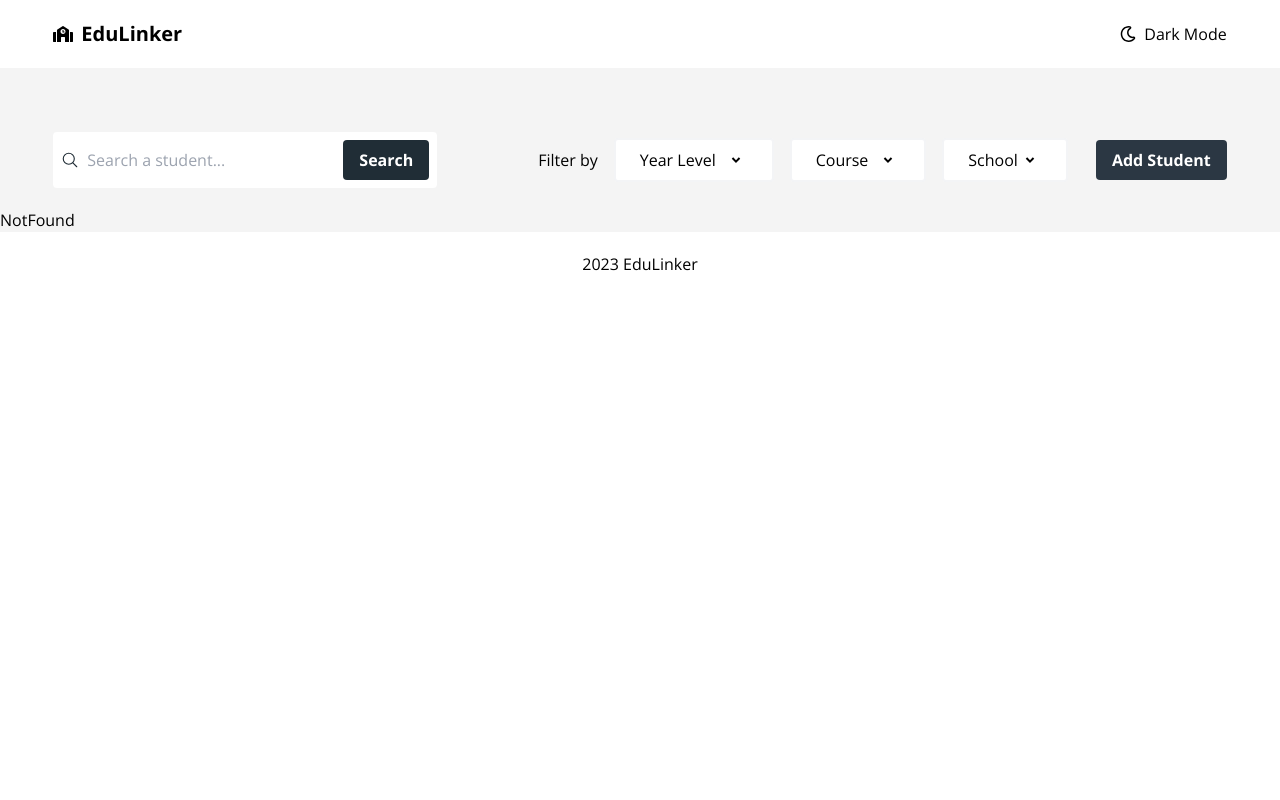
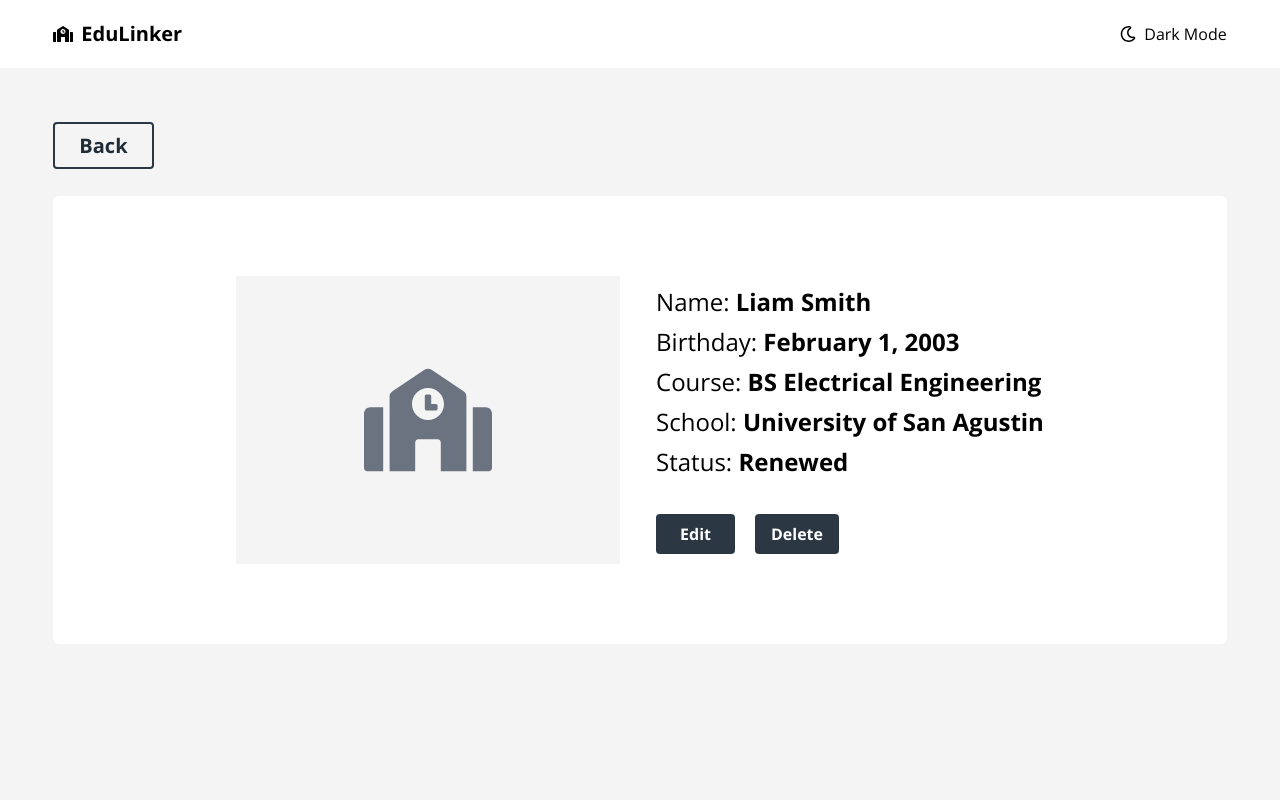
Before and after one commit to fredickandrewdimo/edulinker-v2, a React (Vite) app: page /students/1 in a window 1280 px wide. Shown: the top 800 px of the page. Built offline with nearby package versions, Linux system fonts and the light colour scheme; data requests are answered from the project's data file.

Commit message:
Add preview page for individual student

```diff
--- a/src/App.jsx
+++ b/src/App.jsx
@@ -6,6 +6,9 @@ import NotFound from "./pages/NotFound";
 import Navbar from "./components/Navbar";
 import OptionBar from "./layouts/OptionBar";
 import Footer from "./components/Footer";
+import Preview from "./pages/Preview";
+
+// Context
 import MyProvider from "./context/MyProvider";
 
 // Packages
@@ -17,9 +20,9 @@ const App = () => {
       <MyProvider>
         <Router>
           <Navbar />
-          <OptionBar />
           <Routes>
             <Route path="/" element={<Home />} />
+            <Route path="/students/:id" element={<Preview />} />
             <Route path="*" element={<NotFound />} />
           </Routes>
           <Footer />
--- a/src/components/Cards.jsx
+++ b/src/components/Cards.jsx
@@ -3,6 +3,10 @@ import { FaSchool } from "react-icons/fa";
 
 import { Link } from "react-router-dom";
 import { useFetch } from "../hooks/useFetch";
+
+// Components
+import Error from "./Error";
+import Loading from "./Loading";
 
 const Card = () => {
   const [students, error, isLoading] = useFetch(
@@ -10,17 +14,19 @@ const Card = () => {
   );
 
   return (
-    // Display error message
-
-    // Prepare for a loading message
-
     // Card containers
     <div className="grid gap-4 grid-cols-4">
+      {/* Error State */}
+      {error && <Error />}
+
+      {/* Loading State */}
+      {isLoading && <Loading />}
+
       {/* Map a template */}
       {students &&
         students.map((student) => (
           // Card Container
-          <Link to="/preview" key={student.id}>
+          <Link to={`/students/${student.id}`} key={student.id}>
             <div className="hover:border-blue-500 border-2 border-white p-4 rounded hover:cursor-pointer text-sm bg-white">
               <div className="w-full flex items-center justify-center mb-3 bg-gray-200 p-4 rounded">
                 <FaSchool className="text-9xl text-gray-500" />
--- /dev/null
+++ b/src/components/Error.jsx
@@ -0,0 +1,11 @@
+import React from "react";
+
+const Error = () => {
+  return (
+    <div className="error-message">
+      <p>There was an error fetching data.</p>
+    </div>
+  );
+};
+
+export default Error;
--- a/src/components/Footer.jsx
+++ b/src/components/Footer.jsx
@@ -5,7 +5,7 @@ const Footer = () => {
     // Footer
     <div className="bg-lightWhite">
       <div className="w-11/12 mx-auto py-5">
-        <p className="text-center">2023 EduLinker</p>
+        <p className="text-center text-gray-500">Copyright © 2023 EduLinker</p>
       </div>
     </div>
   );
--- /dev/null
+++ b/src/components/Loading.jsx
@@ -0,0 +1,11 @@
+import React from "react";
+
+const Loading = () => {
+  return (
+    <div className="loading-message">
+      <p>Loading...</p>
+    </div>
+  );
+};
+
+export default Loading;
--- a/src/components/Search.jsx
+++ b/src/components/Search.jsx
@@ -14,7 +14,7 @@ const Search = () => {
         {/* search input */}
         <input
           type="text"
-          className="mr-2 p-2 rounded border-none w-64 min-w-100% focus:outline-none"
+          className="mr-2 p-2 rounded border-none w-72 min-w-100% focus:outline-none"
           placeholder="Search a student..."
         />
         {/* search btn */}
--- a/src/data/db.json
+++ b/src/data/db.json
@@ -62,6 +62,87 @@
       "year": "4th Year",
       "school": "University of San Agustin",
       "status": "Renewed"
+    },
+    {
+      "id": 8,
+      "name": "Isabella Rodriguez",
+      "birthday": "September 1, 2001",
+      "course": "BS Chemical Engineering",
+      "year": "2nd Year",
+      "school": "University of San Agustin",
+      "status": "Renewed"
+    },
+    {
+      "id": 9,
+      "name": "Ethan Martinez",
+      "birthday": "October 1, 2000",
+      "course": "BS Mechanical Engineering",
+      "year": "3rd Year",
+      "school": "University of San Agustin",
+      "status": "Renewed"
+    },
+    {
+      "id": 10,
+      "name": "Mia Hernandez",
+      "birthday": "November 1, 2002",
+      "course": "BS Civil Engineering",
+      "year": "4th Year",
+      "school": "University of San Agustin",
+      "status": "Renewed"
+    },
+    {
+      "id": 11,
+      "name": "Alexander Martin",
+      "birthday": "December 1, 2001",
+      "course": "BS Electrical Engineering",
+      "year": "1st Year",
+      "school": "University of San Agustin",
+      "status": "Renewed"
+    },
+    {
+      "id": 12,
+      "name": "Charlotte King",
+      "birthday": "January 1, 2003",
+      "course": "BS Computer Engineering",
+      "year": "2nd Year",
+      "school": "University of San Agustin",
+      "status": "Renewed"
+    },
+    {
+      "id": 13,
+      "name": "Daniel Lee",
+      "birthday": "February 1, 2000",
+      "course": "BS Mechanical Engineering",
+      "year": "3rd Year",
+      "school": "University of San Agustin",
+      "status": "Renewed"
+    },
+    {
+      "id": 14,
+      "name": "Luna Perez",
+      "birthday": "March 1, 2001",
+      "course": "BS Chemical Engineering",
+      "year": "4th Year",
+      "school": "University of San Agustin",
+      "status": "Renewed"
+    },
+    {
+      "id": 15,
+      "name": "Mason Turner",
+      "birthday": "April 1, 2002",
+      "course": "BS Electrical Engineering",
+      "year": "1st Year",
+      "school": "University of San Agustin",
+      "status": "Renewed"
+    },
+    {
+      "id": 16,
+      "name": "Emily Baker",
+      "birthday": "May 1, 2003",
+      "course": "BS Computer Engineering",
+      "year": "2nd Year",
+      "school": "University of San Agustin",
+      "status": "Renewed"
     }
   ]
 }
--- a/src/layouts/DisplayResults.jsx
+++ b/src/layouts/DisplayResults.jsx
@@ -3,9 +3,9 @@ import Cards from "../components/Cards";
 
 const DisplayResults = () => {
   return (
-    <>
+    <div className="pt-7 pb-16">
       <Cards />
-    </>
+    </div>
   );
 };
 
--- a/src/layouts/OptionBar.jsx
+++ b/src/layouts/OptionBar.jsx
@@ -5,7 +5,7 @@ import Add from "../components/Add";
 
 const OptionBar = () => {
   return (
-    <div className="w-11/12 mx-auto pt-16 pb-5 flex align-items justify-between">
+    <div className="pt-16 pb-5 flex items-center justify-between">
       <Search />
       <div className="flex items-center justify-between">
         <Filter />
--- a/src/layouts/SearchResults.jsx
+++ b/src/layouts/SearchResults.jsx
@@ -2,13 +2,15 @@ import ViewOption from "../components/ViewOption";
 
 const SearchResults = () => {
   return (
-    <div className="pb-4">
+    <div className="">
       <div className="flex items-center justify-between pt-8 pb-8">
+        {/* Searched word results */}
         <div className="">
           <p>
             <span className="font-bold">Results for: </span>John Doe
           </p>
         </div>
+        {/* View Option Toggle */}
         <ViewOption />
       </div>
     </div>
--- a/src/pages/Home.jsx
+++ b/src/pages/Home.jsx
@@ -1,10 +1,14 @@
 import React from "react";
+
+// Components
 import DisplayResults from "../layouts/DisplayResults";
 import SearchResults from "../layouts/SearchResults";
+import OptionBar from "../layouts/OptionBar";
 
 const Home = () => {
   return (
-    <div className="font-sans w-11/12 mx-auto py-9">
+    <div className="font-sans w-11/12 mx-auto">
+      <OptionBar />
       <SearchResults />
       <DisplayResults />
     </div>
--- /dev/null
+++ b/src/pages/Preview.jsx
@@ -0,0 +1,71 @@
+import { useFetch } from "../hooks/useFetch";
+import { useParams, Link } from "react-router-dom";
+
+// react icons
+import { FaSchool } from "react-icons/fa";
+
+const Preview = () => {
+  const { id } = useParams(); // get ID from URL
+  const [student, isLoading, error] = useFetch(
+    `http://localhost:3010/students/${id}`
+  );
+
+  if (isLoading) {
+    return <div>Loading...</div>;
+  }
+
+  if (error) {
+    return <div>Error: {error.message}</div>;
+  }
+
+  return (
+    <div className="font-sans w-11/12 mx-auto min-h-screen mt-16">
+      <div className="mb-9">
+        <Link
+          to="/"
+          className="text-xl py-2 px-6 border-2 border-lightSemiBlue rounded text-darkSemiBlue font-bold mr-5"
+        >
+          Back
+        </Link>
+      </div>
+
+      {student && (
+        <div className="flex bg-lightWhite items-center justify-center p-20 rounded-md">
+          <div className="bg-darkWhite mr-9 p-5 w-96 h-72 flex items-center justify-center">
+            <FaSchool className="text-9xl text-gray-500" />
+          </div>
+          <div className="">
+            <div className="mb-9 text-2xl">
+              <p className="mb-2">
+                Name: <span className="font-bold">{student.name}</span>
+              </p>
+              <p className="mb-2">
+                Birthday: <span className="font-bold">{student.birthday}</span>
+              </p>
+              <p className="mb-2">
+                Course: <span className="font-bold">{student.course}</span>
+              </p>
+              <p className="mb-2">
+                School: <span className="font-bold">{student.school}</span>
+              </p>
+              <p className="mb-2">
+                Status: <span className="font-bold">{student.status}</span>
+              </p>
+            </div>
+
+            <div className="btn-container">
+              <button className="py-2 px-6 bg-lightSemiBlue rounded text-white font-bold hover:bg-darkSemiBlue mr-5">
+                Edit
+              </button>
+              <button className="py-2 px-4 bg-lightSemiBlue rounded text-white font-bold hover:bg-darkSemiBlue">
+                Delete
+              </button>
+            </div>
+          </div>
+        </div>
+      )}
+    </div>
+  );
+};
+
+export default Preview;
```
